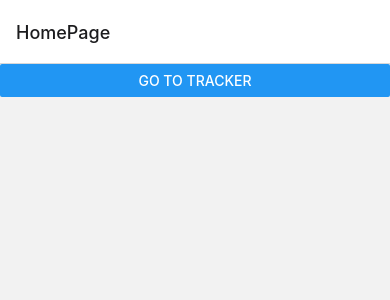
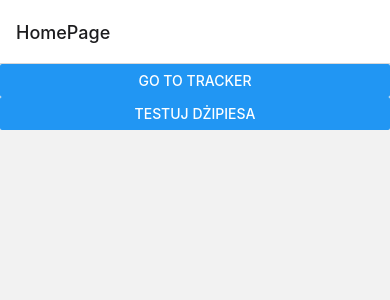
Before and after one commit to Kasperejros/FitNSave, a React Native app: screen /Home in a window 390 px wide. Shown: the top 300 px of the page. Built offline with nearby package versions, Linux system fonts and the light colour scheme.

Commit message:
lokalizacja ale nie śmiga

```diff
--- a/HomePage.js
+++ b/HomePage.js
@@ -1,13 +1,29 @@
 import React from 'react';
 import { StyleSheet, Text, Button, View, Alert } from 'react-native';
-
+import Travel from './location';
 export const HomePage = ({ navigation }) => {
   return (
+    <View>
       <Button
         title="Go to Tracker"
         onPress={() =>
           navigation.navigate('Tracker', { distance: 1000, price: 6.70 })
         }
       />
+      <Button
+        title="Testuj dżipiesa"
+        onPress={() => {
+          try {
+            const t = new Travel();
+            t.startTravel();
+            setTimeout(() => {
+              console.log(t.traveledDistance)
+            }, 1000);
+          } catch (e) {
+            console.error(e);
+          }
+        }}
+      />
+    </View>
   );
 };
--- /dev/null
+++ b/location.js
@@ -0,0 +1,46 @@
+import RNLocation from 'react-native-location';
+
+
+export default class Travel {
+    constructor() {
+    }
+    async startTravel() {
+        RNLocation.configure({
+            distanceFilter: null
+        })
+        const permissionHandle = async () => {
+            return await RNLocation.checkPermission({
+                ios: 'whenInUse', // or 'always'
+                android: {
+                    detail: 'fine' // or 'fine'
+                }
+            });
+        }
+        const hasPermissions = await permissionHandle();
+        if (hasPermissions) {
+            this.lastLocation = await RNLocation.getLatestLocation({timeout: 100})
+
+            this.traveledDistance = 0;
+            this.travelTime = 0;
+            this.locationSubscription = RNLocation.subscribeToLocationUpdates(newLocation => {
+                this.traveledDistance += distanceBetweenLocations(lastLocation, newLocation);
+                this.travelTime =+ timeBetweenLocations(lastLocation, newLocation);
+                this.lastLocation = newLocation;
+            });
+        }
+    }
+}
+
+const distanceBetweenLocations = (loc1, loc2) => {
+    var R = 6371; // Radius of the earth in km
+    var dLat = toRad(loc1.latitude-loc2.latitude);
+    var dLon = toRad(loc2.longitude-lon2.longitude);
+    var a = Math.sin(dLat/2) * Math.sin(dLat/2) +
+            Math.cos(toRad(lat1)) * Math.cos(toRad(lat2)) *
+            Math.sin(dLon/2) * Math.sin(dLon/2);
+    var c = 2 * Math.atan2(Math.sqrt(a), Math.sqrt(1-a));
+    return R * c; // Distance in km
+}
+const timeBetweenLocations = (loc1, loc2) => {
+    return Math.abs(loc1.timestamp-loc2.timestamp)
+}
--- a/package.json
+++ b/package.json
@@ -17,9 +17,10 @@
     "react": "17.0.1",
     "react-dom": "17.0.1",
     "react-native": "0.64.3",
-    "react-native-web": "0.17.1",
+    "react-native-location": "^2.5.0",
+    "react-native-safe-area-context": "3.3.2",
     "react-native-screens": "~3.10.1",
-    "react-native-safe-area-context": "3.3.2"
+    "react-native-web": "0.17.1"
   },
   "devDependencies": {
     "@babel/core": "^7.12.9"
```
Also changed, not shown: 1 other file (tests, documents, lock files or other folders). Lines whose indentation alone changed are shown as unchanged.
